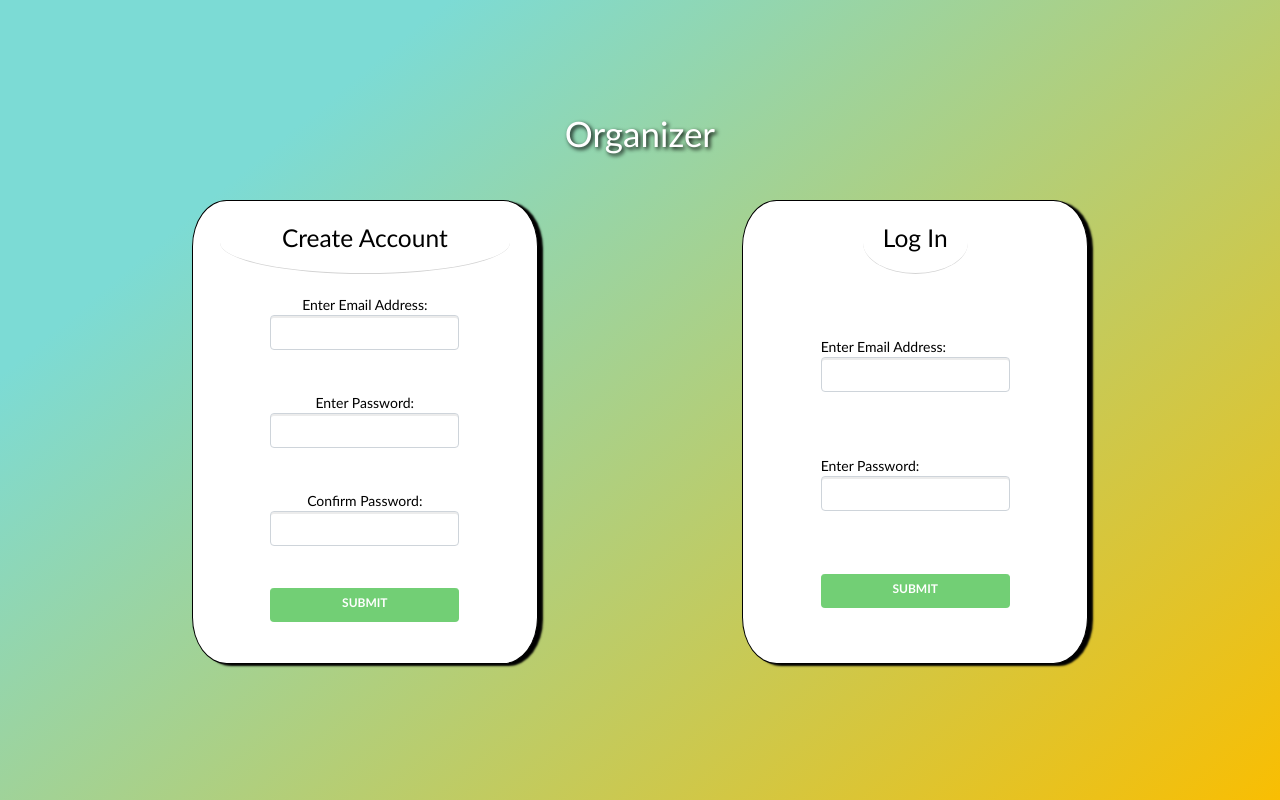
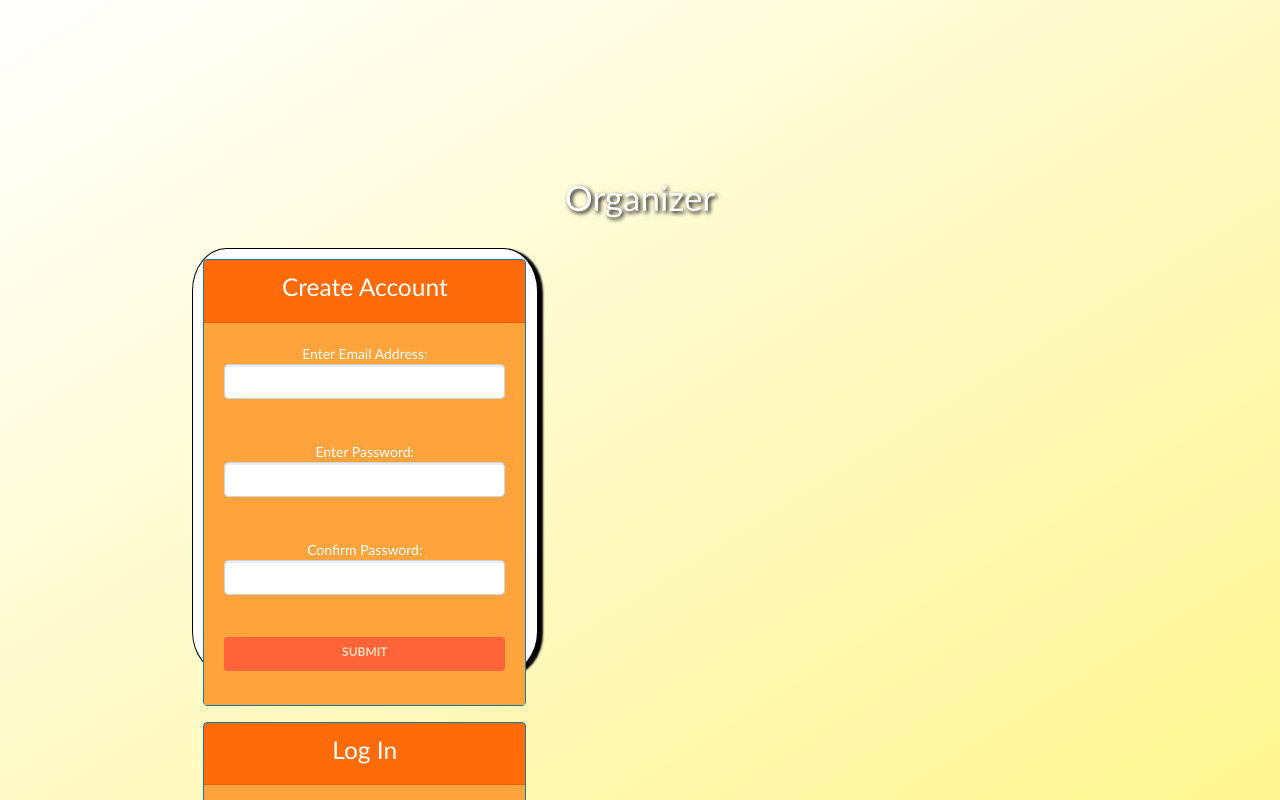
Before and after one commit to JulianaCX/pets, a plain HTML site: page index.htm in a window 1280 px wide. Shown: the top 800 px of the page. Drawn offline with Linux system fonts and the light colour scheme.

Commit message:
Update index.htm

```diff
--- a/index.htm
+++ b/index.htm
@@ -50,9 +50,49 @@ h1 {
         <div class="card text-white bg-primary mb-3 align-middle" style="grid-area: g; padding:3%;border-radius:10%;color:black !important;border-color:black;background-color:white!important; box-shadow: 5px 2px 2px black;text-align: center;
 
         ">
-            <div class="card-header" style='background-color: white;width:90%;margin:auto;border-radius:100%;border-color:lightgrey;'>
+<html>
+    <head>
+        <link rel="stylesheet" href="bootstrap.css">
+        <style type="text/css">
+            body{
+                margin-top: 5%;
+                grid-template-areas: "a b b b e"
+                'f g h i j'
+                'k l m n o';
+                background-color: #fff58f;
+                background-image: linear-gradient(to bottom right, white, #fff58f);
+                display: grid;
+            }
+
+        </style>
+        <script type="text/javascript">
+        //CHECK TO MAKE SURE IT MATCHES
+        function checkPassword(){
+            let password1 = document.getElementById("p1").value
+            let password2 = document.getElementById("p2").value
+            console.log(password1, password2)
+
+            if (password1!=password2){
+                alert("Registration failed. Passwords do not match.")
+                return false
+            }
+            if (password1==password2){
+                document.getElementById("form").submit()
+            return true
+            }
+        }
+
+
+        </script>
+    </head>
+    <body>
+
+        <div class="card text-white bg-primary mb-3" style="grid-area: g;
+
+        ">
+            <div class="card-header" >
                 <h3>Create Account</h3></div>
-            <div class="card-body" style='background-color: white;display:block;min-height:30%;border-radius:30%;margin:auto'>
+            <div class="card-body" >
                 <form action="/register" method='post' id="form">
                     Enter Email Address:
                     <br>
@@ -66,16 +106,14 @@ h1 {
                     <br>
                     <input type="password" class="form-control"  name="confirmedPword" id="p2">
                     <br><br>
-                    <button class="btn btn-success disabled" id="button" style='width:100%;' onclick="checkPassword()">Submit</button>
+                    <button class="btn btn-danger disabled" id="button" style='width:100%;' onclick="checkPassword()">Submit</button>
 
                 </form>
             </div>
         </div>
-            <div class="card text-white bg-primary mb-3" style="padding:3%;grid-area: i;float:left;border-radius:10%;
-
-            color:black !important;border-color:black;background-color:white !important;box-shadow: 5px 2px 2px black;">
-                <div class="card-header" style='background-color: white;margin:auto;border-radius:100%;border-color:lightgrey;'><h3>Log In</h3></div>
-                <div class="card-body" style='min-height:30%; background-color: white;border-radius:30%;margin:auto'>
+            <div class="card text-white bg-primary mb-3" style="grid-area: i;">
+                <div class="card-header" ><h3>Log In</h3></div>
+                <div class="card-body" >
                         <form action="/homepage" method='post' style='margin:auto;'>
                             <br><br>
                             Enter Email Address:
@@ -86,7 +124,7 @@ h1 {
                             <br>
                             <input type="password" class="form-control" name="loginPword">
                             <br><br><br>
-                            <input type="submit" class="btn btn-success disabled"  name='submit' style='width:100%;'>
+                            <input type="submit" class="btn btn-danger disabled"  name='submit' style='width:100%;'>
                         </form>
                 </div>
             </div>
@@ -94,7 +132,6 @@ h1 {
     <script type="text/javascript">
         //not finished
         $.get( "/test", function( data ) {
-
         }, "json" );
     function getstuff(stufftoget){
         $.get( "/getTasks",{data : stufftoget}, function( data ) {
```
